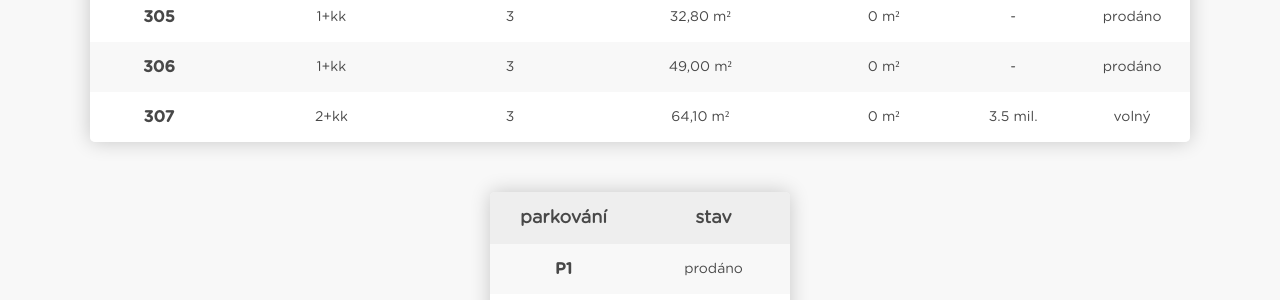
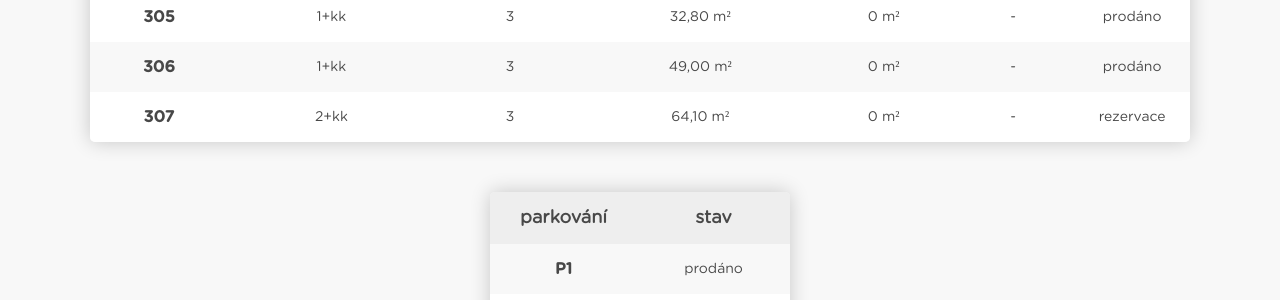
Before and after one commit to StyvekDrtic/bydleniSvojetice, a Jekyll site: the page built from ceny.html, in a window 1280 px wide and 900 px high, scrolled down 1460 px. Shown: the part 150-450 px from the top of the window. Built offline with Jekyll 4.4.1, drawn with Linux system fonts in a browser that asks for light colours.

Commit message:
rezervace

```diff
--- a/_includes/tabulka.html
+++ b/_includes/tabulka.html
@@ -267,8 +267,8 @@
       <td>3</td>
       <td>64,10</td>
       <td>0</td>
-      <td>3.5</td>
-      <td>volný</td>
+      <td class="neMil">-</td>
+      <td>rezervace</td>
     </tr>
   </tbody>
 </table>
```
Also changed, not shown: 4 other files.
